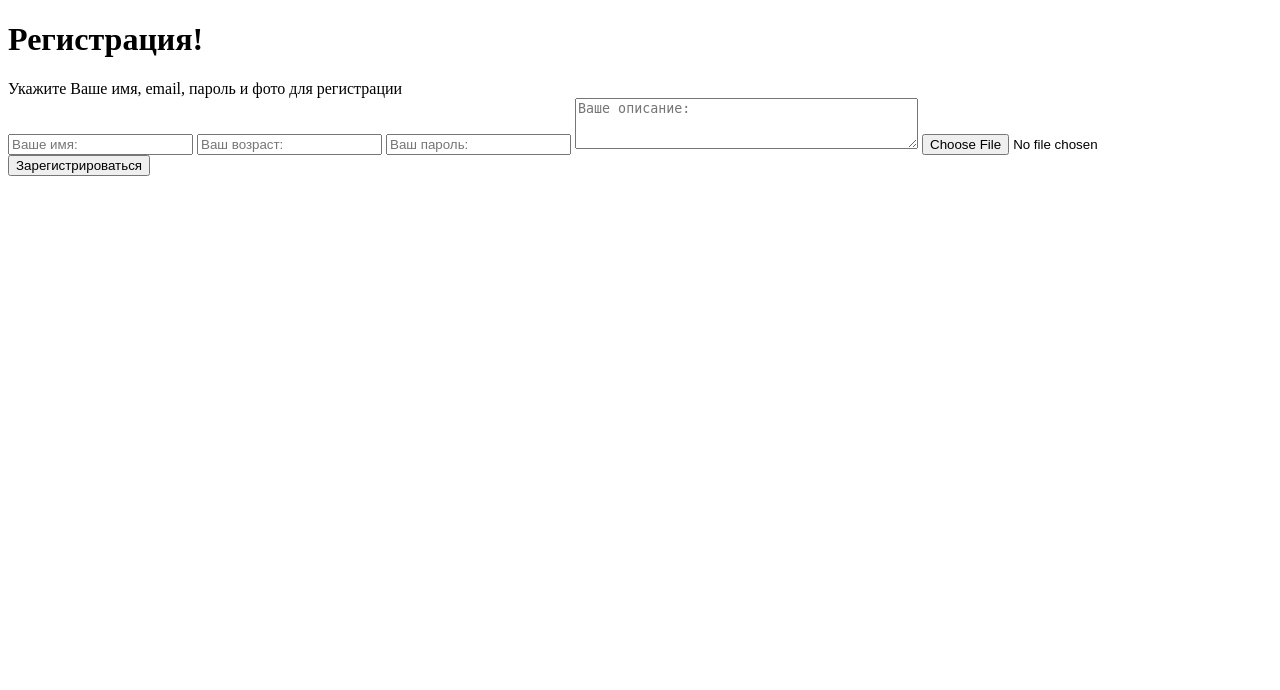
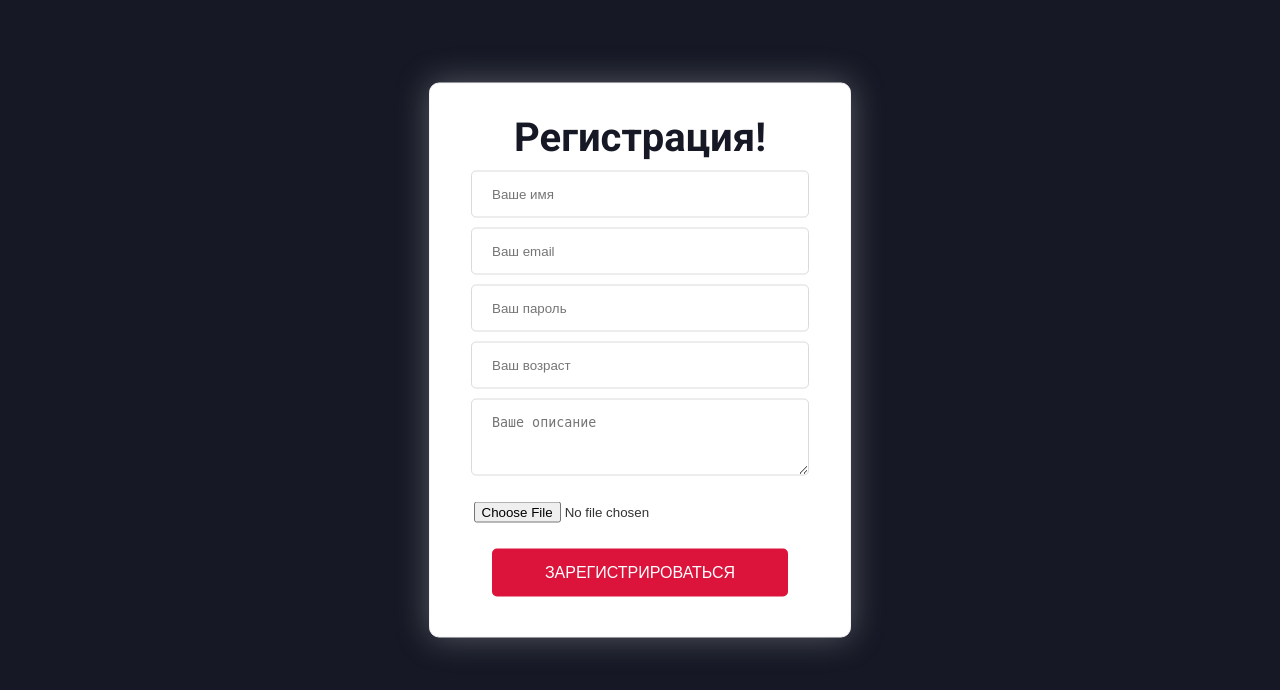
Before and after one commit to stylenova/loftschoolPHP, a PHP site: template homework/mvc/app/Views/registration.twig in a window 1280 px wide. Shown: the top 690 px of the page. Run offline with PHP 8.4, Linux system fonts and the light colour scheme; the template is opened without the code that fills it: most values are stand-ins (such as "Sample title", 1, 10 or a date in 2020); some libraries are stand-ins or nearby versions.

Commit message:
eloquent error add files photp

```diff
--- a/homework/mvc/app/Controllers/main.php
+++ b/homework/mvc/app/Controllers/Main.php
@@ -6,6 +6,7 @@ class Main extends MainController
 {
     public function index()
     {
-        echo 'hi';
+        echo 'all work';
     }
+
 }
--- a/homework/mvc/app/Core/View.php
+++ b/homework/mvc/app/Core/View.php
@@ -20,7 +20,7 @@ class View
         $this->twig = new Twig_Environment($this->loader);
     }
 
-    public function twigLoad(string $filename, array $data)
+    public function twigRender(string $filename, array $data)
     {
         echo $this->twig->render($filename.".twig", $data);
     }
--- a/homework/mvc/app/Views/registration.twig
+++ b/homework/mvc/app/Views/registration.twig
@@ -2,16 +2,19 @@
 
 <div class="form">
     <h1>Регистрация!</h1>
-    <div class="desc">
-        Укажите Ваше имя, email, пароль и фото для регистрации
-    </div>
-
-    <form action="register" method="post">
-        <input type="text" name="name" placeholder="Ваше имя:">
-        <input type="number" name="age" placeholder="Ваш возраст:">
-        <input type="text" name="password" placeholder="Ваш пароль:">
-        <textarea  name="desc" cols="40" rows="3" placeholder="Ваше описание:" class="text-desc"></textarea>
-        <input type="file" class="file">
+    {% for item in error %}
+        <div class="errors">
+        {{ item | raw }}
+        </div>
+        <br>
+    {% endfor %}
+    <form action="registration" method="post">
+        <input type="text" name="name" placeholder="Ваше имя">
+        <input type="email" name="email" placeholder="Ваш email">
+        <input type="password" name="password" placeholder="Ваш пароль">
+        <input type="number" name="age" placeholder="Ваш возраст">
+        <textarea  name="desc" cols="40" rows="3" placeholder="Ваше описание" class="text-desc"></textarea>
+        <input type="file" name="file" class="file">
         <input type="submit" value="Зарегистрироваться" class="link">
     </form>
 </div>
--- a/homework/mvc/app/Views/temp/header.twig
+++ b/homework/mvc/app/Views/temp/header.twig
@@ -4,7 +4,106 @@
 <head>
     <meta charset="UTF-8">
     <title>Главная</title>
-    <link rel="stylesheet" href="../../../public/css/main.css">
+    <style>
+        @import url('https://fonts.googleapis.com/css?family=Roboto:400,700');
+
+        body {
+            background: #161925;
+            font-family: 'Roboto', sans-serif;
+            font-size: 16px;
+            color: #fff;
+        }
+
+        h1 {
+            margin: 0 auto 10px;
+            padding: 0;
+            font-size: 40px;
+            color: #161925;
+        }
+
+        input:focus {
+            outline: none;
+        }
+
+        input,
+        .text-desc {
+            display: block;
+            width: 80%;
+            margin: 0 auto 10px;
+            padding: 15px 20px;
+            border: 1px solid #dadada;
+            border-radius: 5px;
+        }
+
+        input.acc {
+            margin-bottom: 25px;
+        }
+
+        input[type="file"] {
+            width: 90%;
+            border: 1px solid #fff;
+            padding: 15px 0;
+        }
+
+        .desc {
+            margin-bottom: 25px;
+            color: #235789;
+            font-size: 16px;
+            display: inline-block;
+        }
+
+        .container {
+            height: 100%;
+            color: #333;
+        }
+
+        .content,
+        .form {
+            position: absolute;
+            top: 45%;
+            left: 50%;
+            transform: translate(-50%, -50%);
+            width: 370px;
+            margin: 0 auto;
+            padding: 30px 25px 40px;
+            border-radius: 10px;
+            text-align: center;
+            border: 1px solid #f3f3f3;
+            background: #fff;
+            box-shadow: 0 0 2.033rem rgba(203, 206, 211, 0.36);
+            font-size: 0;
+        }
+
+        .content {
+            top: 50%;
+            width: 80%;
+            min-height: 70%;
+            border-radius: 5px;
+        }
+
+        .link,
+        input[type="submit"] {
+            display: inline-block;
+            margin: 0 4px;
+            padding: 15px 30px;
+            background: crimson;
+            color: #fff;
+            text-align: center;
+            text-decoration: none;
+            text-transform: uppercase;
+            border-radius: 5px;
+            font-size: 16px;
+            border: none;
+            cursor: pointer;
+        }
+
+        .errors {
+            font-size: 14px;
+            color: crimson;
+            display: inline-block;
+            margin-bottom: 10px;
+        }
+    </style>
 </head>
 
 <body>
--- /dev/null
+++ b/homework/mvc/app/constants.php
@@ -0,0 +1,4 @@
+<?php
+
+define('APPLICATION_PATH', $_SERVER['DOCUMENT_ROOT'] . '/../app/');
+define('PUBLIC_PATH', $_SERVER['DOCUMENT_ROOT']);
```
Also changed, not shown: homework/mvc/app/Controllers/File.php (added, +38 -0 lines), homework/mvc/app/Controllers/user.php (+99 -38 lines), homework/mvc/app/Controllers/users.php (deleted, +0 -46 lines), homework/mvc/app/MainController.php (+7 -1 lines), homework/mvc/app/Models/File.php (added, +40 -0 lines), homework/mvc/app/Models/User.php (+26 -12 lines), homework/mvc/app/Views/index.twig (+6 -9 lines), homework/mvc/app/Views/login.twig (+11 -11 lines), homework/mvc/app/Views/users.twig (+8 -0 lines), homework/mvc/public/Eloquent/migration.php (added, +27 -0 lines), homework/mvc/public/index.php (+8 -7 lines), homework/mvc/app/images/new.jpg (deleted), homework/mvc/app/images/new.png (deleted), homework/mvc/public/css/main.css (deleted).
